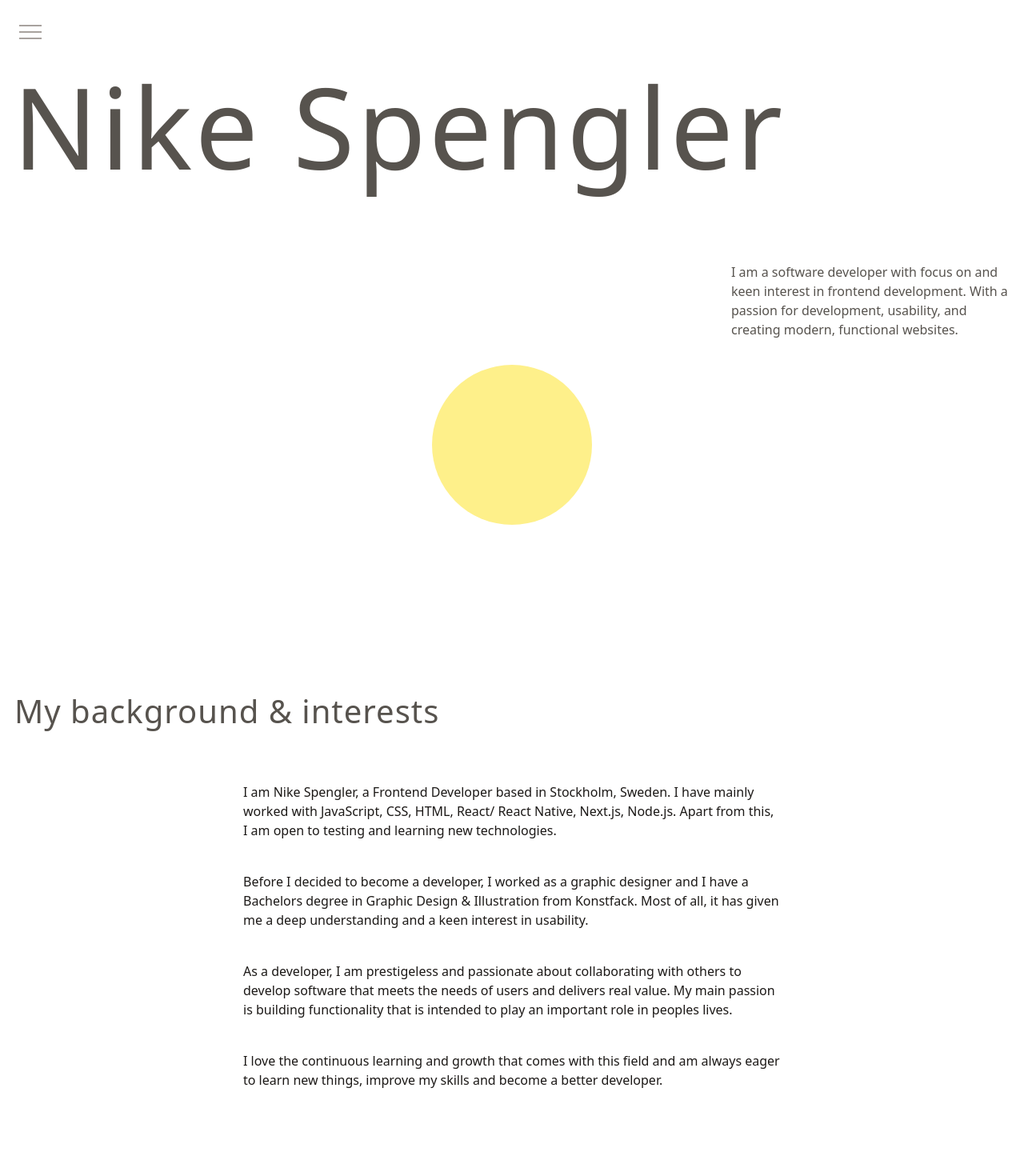
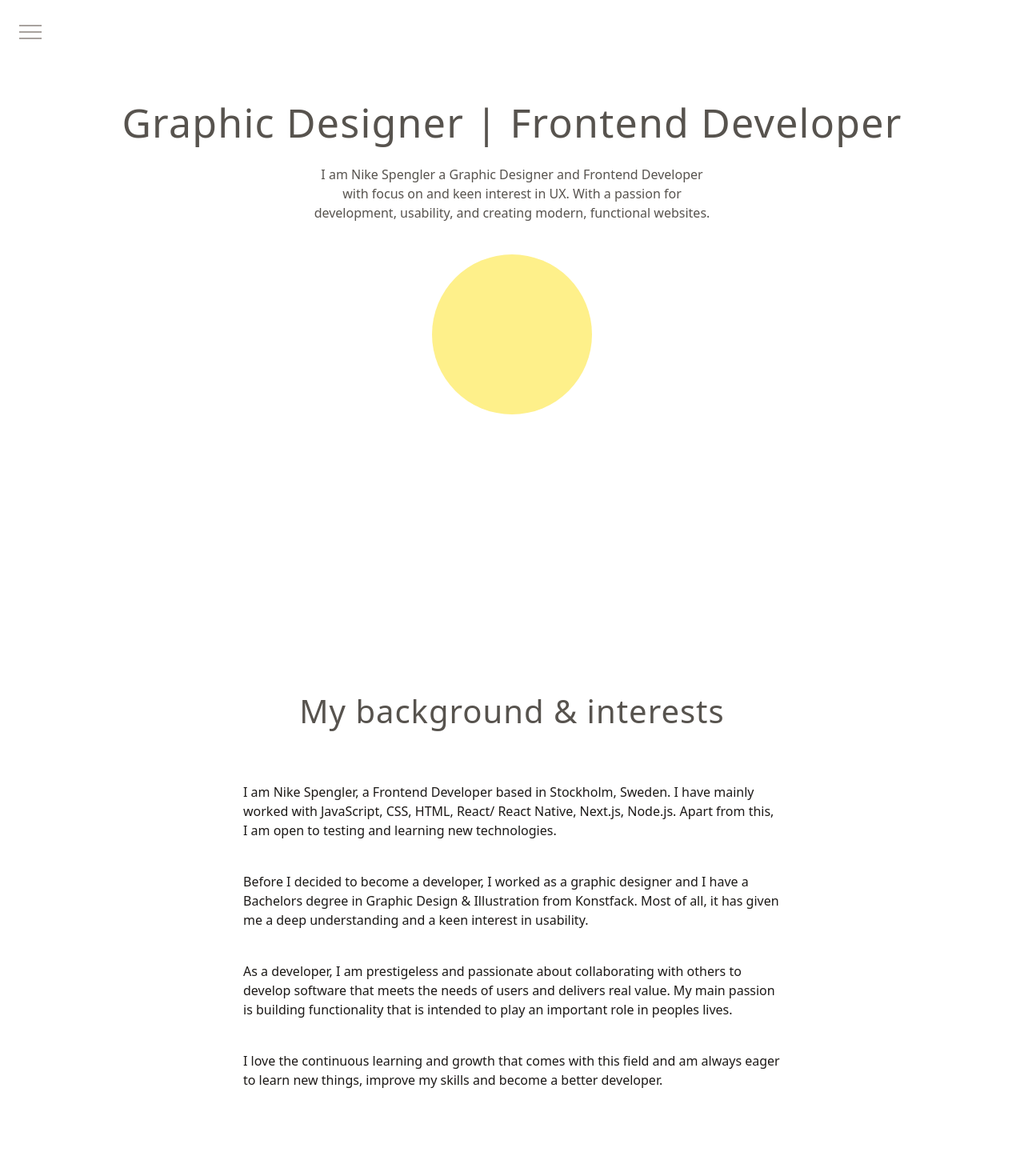
Before and after one commit to NikeSpengler/portfolio, a React (Vite) app in the folder portfolio-vite/: page / in a window 1280 px wide. Shown: the top 1470 px of the page at 80% size. Built offline with nearby package versions, Linux system fonts and the light colour scheme.

Commit message:
Updated styling, centered

```diff
--- a/portfolio-vite/src/components/About.jsx
+++ b/portfolio-vite/src/components/About.jsx
@@ -6,7 +6,7 @@ import {motion} from "framer-motion"
 const About = () => {
     return (
         <div>
-            <div>
+        <div id="About" className="flex flex-col justify-center items-center bg-white text-white md:px-20 px-14">
             <motion.div
                     initial="hidden"
                     whileInView="visible"
@@ -17,14 +17,9 @@ const About = () => {
                         visible: { opacity: 1, x: 0}
                     }}
                 >
-                <p className="text-[30px] md:text-[40px] font-light text-stone-600 px-[20px] md:pl-[18px] md:pr-[20px] leading-tight tracking-wide">My background & interests</p>
+                <h2 className="text-[24px] md:text-[40px] font-light text-stone-600 leading-tight tracking-wide md:max-w-lg lg:max-w-xl xl:max-w-2xl">My background & interests</h2>
 
             </motion.div>
-            </div>
-
-
-        <div id="About" className="flex flex-col justify-center items-center bg-white text-white md:px-28 px-14">
-
             <motion.div
                     className="flex flex-col"
                     initial="hidden"
@@ -81,7 +76,7 @@ const About = () => {
                   visible: { opacity: 1, x: 0}
               }}
             >
-                <p className="flex flex-col text-base text-stone-900 pt-10 pb-16 md:text-base md:max-w-lg lg:max-w-xl xl:max-w-2xl">
+                <p className="flex flex-col text-base text-stone-900 pt-10 pb-20 md:pb-[150px] md:text-base md:max-w-lg lg:max-w-xl xl:max-w-2xl">
                 I love the continuous learning and growth that comes with this field and am always eager to learn new things, improve my skills and become a better developer.
                 </p>
             </motion.div>
--- a/portfolio-vite/src/components/Intro.jsx
+++ b/portfolio-vite/src/components/Intro.jsx
@@ -6,8 +6,8 @@ import {motion} from "framer-motion"
 const Intro = () => {
     return (
         <div id="Intro" className="gap-8 py-6 min-h-screen md:h-full">
-        <div className='space-y-5 top-0 flex flex-col text-left md:mx-0 md:text-left'>
-        <motion.div
+        <div className='space-y-5 top-0 flex flex-col text-center md:mx-0 md:text-center'>
+            <motion.div
                     initial="hidden"
                     whileInView="visible"
                     viewport={{ once: true, amount: 0.5 }}
@@ -17,7 +17,7 @@ const Intro = () => {
                         visible: { opacity: 1, x: 0}
                     }}
                 >
-                <p className="text-[60px] md:text-[140px] font-light text-stone-600 md:text-5xl px-[20px] md:pl-[16px] md:pr-[20px] leading-tight tracking-wide">Nike Spengler</p>
+                <h1 className="text-[30px] md:text-[50px] font-light text-stone-600 md:text-5xl md:pt-10 px-[20px] leading-tight tracking-wide">Graphic Designer | Frontend Developer</h1>
 
             </motion.div>
 
@@ -33,7 +33,7 @@ const Intro = () => {
             >
                 <a href="#Contact" className="text-4xl font-light text-left text-stone-400 pb-6 gap-6 md:pb-8 md:text-5xl">Contact me →</a>
             </motion.div> */}
-            <div className='flex md:flex justify-end md:justify-end mx-auto md:mx-0 pr-4'>
+            <div className='flex md:flex justify-center md:justify-center mx-auto md:mx-0 px-4'>
                 <motion.div
                 initial="hidden"
                 whileInView="visible"
@@ -44,7 +44,7 @@ const Intro = () => {
                     visible: { opacity: 1, x: 0}
                 }}
                 >
-                    <p className="text-[16px] text-left justify-end md:justify-end text-stone-600 pb-20 gap-6 md:pb-8 pt-10 md:pt-20 md:text-left max-w-[280px] md:max-w-[350px]">I am a software developer with focus on and keen interest in frontend development. With a passion for development, usability, and creating modern, functional websites. </p>
+                    <p className="text-[16px] text-center justify-center md:text-center md:justify-center text-stone-600 pb-8 pt-0 md:pb-10 md:pt-2 max-w-[280px] md:max-w-[500px]">I am Nike Spengler a Graphic Designer and Frontend Developer with focus on and keen interest in UX. With a passion for development, usability, and creating modern, functional websites. </p>
                 </motion.div>
             </div>
 
--- a/portfolio-vite/src/components/Work.jsx
+++ b/portfolio-vite/src/components/Work.jsx
@@ -108,7 +108,7 @@ const Work = () => {
 
   return (
     <div id="Work" ref={ref} className="relative md:order-2 bg-white text-stone-600 min-h-screen px-4 pt-4 pb-4 flex flex-col justify-center">
-        <div id="progress" className='sticky top-0 pt-12 pb-6'>
+        <div id="progress" className='sticky top-0 pt-20 pb-6'>
           <p className='text-4xl flex flex-col justify-center items-center pb-2'>Selected work</p>
           <p className='text-2l flex flex-col justify-center items-center pb-4'>For more info view my <a className='hover:text-red-800' href="https://github.com/NikeSpengler">GitHub</a></p>
           <motion.div style={{scaleX: scaleX}} id="progressbar" className='inset-x-0 h-16 h-[3px] bg-stone-400'></motion.div>
```
